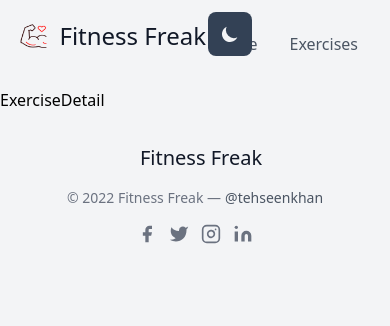
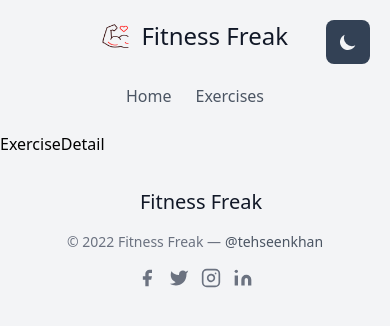
Before and after one commit to MdTehseenKhan/fitness-freak-gym, a React (Vite) app: page /exercises/1 in a window 390 px wide. Shown: the top 326 px of the page. Built offline with nearby package versions, Linux system fonts and the light colour scheme.

Commit message:
Setting Up API

```diff
--- a/src/components/HeroBanner.jsx
+++ b/src/components/HeroBanner.jsx
@@ -12,7 +12,7 @@ const HeroBanner = () => {
       </div>
       {/* <section className="text-gray-600 body-font">
         <div className="mx-auto flex md:flex-row flex-col items-center md:items-start overflow-hidden"> */}
-      <div className="lg:flex-grow md:w-1/2 flex flex-col md:items-start md:text-left mb-28 md:mb-0 items-center text-center relative md:px-20 md:py-20 lg:py-36 md:h-screen">
+      <div className="lg:flex-grow md:w-1/2 flex flex-col md:items-start md:text-left mb-28 md:mb-0 items-center text-center relative py-10 md:px-20 md:py-20 lg:py-36 md:min-h-screen">
         <h1 className="title-font text-3xl mb-6 font-semibold text-indigo-900 dark:text-indigo-400">
           Welcome Dear!
         </h1>
@@ -31,7 +31,7 @@ const HeroBanner = () => {
             Explore Exercises
           </a>
         </div>
-        <div className="opacity-10 hidden sm:block font-semibold text-[200px] text-indigo-600 -z-10 absolute top-20 md:top-96 -left-20 md:left-20 pointer-events-none dark:text-gray-500">
+        <div className="opacity-10 hidden sm:block font-semibold text-[200px] text-indigo-900 -z-10 absolute top-20 md:top-96 -left-20 md:left-20 pointer-events-none dark:text-gray-500">
           Exercises
         </div>
       </div>
--- a/src/components/Navbar.jsx
+++ b/src/components/Navbar.jsx
@@ -7,8 +7,8 @@ const Navbar = () => {
   return (
     <>
       <header className="text-gray-600 body-font w-full md:w-1/2 md:float-left">
-        <div className="mx-auto flex flex-wrap px-5 py-1 flex-row items-center">
-          <div className="flex title-font font-medium items-center text-gray-900 mb-4 md:mb-0">
+        <div className="mx-auto flex flex-wrap px-5 py-1 md:flex-row justify-center items-center mb-3 flex-col">
+          <div className="flex title-font font-medium items-center text-gray-900 mb-2 md:mb-0">
             <Link to="/">
               <img
                 src={Logo}
@@ -20,22 +20,22 @@ const Navbar = () => {
               Fitness Freak
             </span>
           </div>
-          <nav className="ml-auto flex flex-wrap items-center text-base justify-center">
+          <nav className="md:ml-auto flex flex-wrap items-center text-base justify-center">
             <Link
               to="/"
-              className="mr-5 hover:text-indigo-900 dark:text-gray-100 dark:hover:text-indigo-400"
+              className="mr-2 p-2 hover:text-indigo-800 dark:text-gray-100 dark:hover:text-indigo-400"
             >
               Home
             </Link>
             <a
               href="#exercises"
-              className="inline-flex items-center border-0 py-1 px-3 focus:outline-none rounded text-base mt-0 dark:text-gray-100 dark:hover:text-indigo-400"
+              className="hover:text-indigo-800 p-2 dark:text-gray-100 dark:hover:text-indigo-400"
             >
               Exercises
             </a>
           </nav>
         </div>
-        <div className="absolute left-52 top-3 md:left-auto md:right-5 md:top-5">
+        <div className="absolute right-5 top-5">
           <ThemeMode />
         </div>
       </header>
--- a/src/components/SearchExercises.jsx
+++ b/src/components/SearchExercises.jsx
@@ -1,7 +1,17 @@
-import { useState } from "react"
+import { useState, useEffect } from "react"
+import { fetchData, exerciseOptions } from "../utils/fetchData"
 
 const SearchExercises = () => {
   const [search, setSearch] = useState()
+
+  const handleSearch = async (e) => {
+    e.preventDefault()
+    const exerciseData = await fetchData(
+      "https://exercisedb.p.rapidapi.com/exercises/bodyPartList",
+      exerciseOptions,
+    )
+    console.log(exerciseData)
+  }
 
   return (
     <>
--- /dev/null
+++ b/src/utils/fetchData.js
@@ -0,0 +1,14 @@
+export const exerciseOptions = {
+  method: "GET",
+  headers: {
+    "X-RapidAPI-Key": "6e9ff07901msh673a1d6e724883fp1cb764jsne8b59e78477c",
+    "X-RapidAPI-Host": "exercisedb.p.rapidapi.com",
+  },
+}
+
+export const fetchData = async (url, options) => {
+  const res = await fetch(url, options)
+  const data = await res.json()
+
+  return data
+}
```
Also changed, not shown: 1 other file (tests, documents, lock files or other folders).
